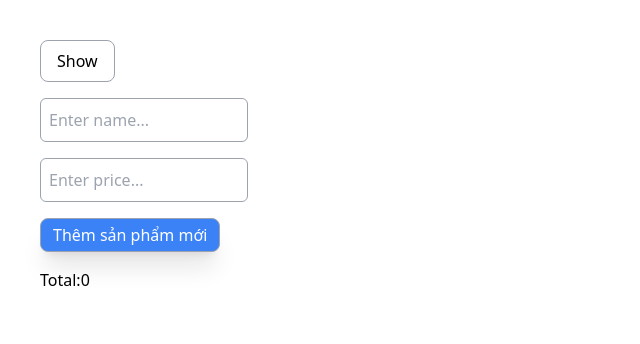
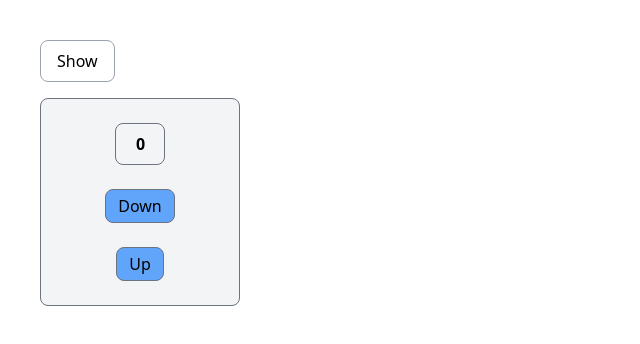
Before and after one commit to nmnhi/Reactjs, a React (Create React App) app: page / in a window 1280 px wide. Both pictures are taken after a click on the button "Show". Shown: the top 344 px of the page, without its empty margins (0-640 px from the left). Built offline with nearby package versions, Linux system fonts and the light colour scheme.

Commit message:
useReducer

```diff
--- a/src/Components/Mounted-Unmounted.tsx
+++ b/src/Components/Mounted-Unmounted.tsx
@@ -10,6 +10,8 @@ import UseRefTimer from "./UseRef-Timer";
 import Memo from "./React-Memo";
 import Parent from "./Parent";
 import AddProduct from "./Add-Product";
+import UseReducer from "./useReducer";
+
 // Mounted & Unmounted
 // Mount là thời điểm đưa 1 component vào sử dụng còn unmounted là thời đưa component ra khỏi và không sử dụng nó nữa
 
@@ -33,7 +35,8 @@ function Mounted() {
       {/* {show && <UseRefTimer />} */}
       {/* {show && <Memo />} */}
       {/* {show && <Parent />} */}
-      {show && <AddProduct />}
+      {/* {show && <AddProduct />} */}
+      {show && <UseReducer />}
     </div>
   );
 }
--- /dev/null
+++ b/src/Components/useReducer.tsx
@@ -0,0 +1,62 @@
+import { useReducer } from "react";
+
+// useReducer: cung cấp thêm 1 sự lựa chọn để xử lý state trong function component có thể thay thế useState và ngựợc lại
+// Sử dụng trong trường hợp có state phức tạp
+
+// useState
+// 1. Init state: 0
+// 2. Action: Up(state + 1)/ Down (state-1)
+
+//useReducer
+// 1. Init state: 0 (giá trị khởi tạo ban đầu của state)
+// 2. Action: Up(state + 1)/ Down (state-1) (khai báo các action sẽ xử lý)
+// 3. Reducer (tạo mới 1 function để xử lý các hành động mong muốn)
+// 4. Dispatch (khai báo tương tự như useState nhưng thay đổi setCount bằng 1 tên khác.
+// Bên cạnh đó ở tham số của useReducer tham số đầu tiên sẽ là function reducer và tham số thứ 2 sẽ là biến khởi tạo cho state)
+
+// Init state
+const initState = 0;
+
+// Action
+const UP_ACTION = "up";
+const DOWN_ACTION = "down";
+
+// Reducer
+const reducer = (state: any, action: any) => {
+  switch (action) {
+    case UP_ACTION:
+      return state + 1;
+    case DOWN_ACTION:
+      return state - 1;
+    default:
+      throw new Error("Invalid action");
+  }
+};
+
+// Note: the first time run app reducer will not be called
+
+function UseReducer() {
+  //   dispatch
+  const [count, dispatch] = useReducer(reducer, initState);
+
+  return (
+    <div className="flex flex-col gap-6 border border-gray-500 px-2 py-6 max-w-[200px] items-center rounded-lg bg-gray-100 mt-4">
+      <h1 className="px-5 py-2 border border-gray-500 max-w-[50px] text-center rounded-lg font-bold">
+        {count}
+      </h1>
+      <button
+        onClick={() => dispatch(DOWN_ACTION)}
+        className="px-3 py-1 rounded-lg border border-gray-500 max-w-[150px] bg-blue-400"
+      >
+        Down
+      </button>
+      <button
+        onClick={() => dispatch(UP_ACTION)}
+        className="px-3 py-1 rounded-lg border border-gray-500 max-w-[150px] bg-blue-400"
+      >
+        Up
+      </button>
+    </div>
+  );
+}
+export default UseReducer;
```
Also changed, not shown: src/Components/dist/Mounted-Unmounted.js, src/Components/dist/useReducer.js (added).
